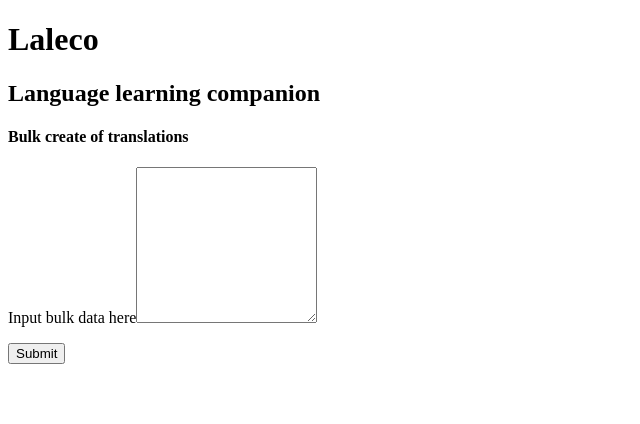
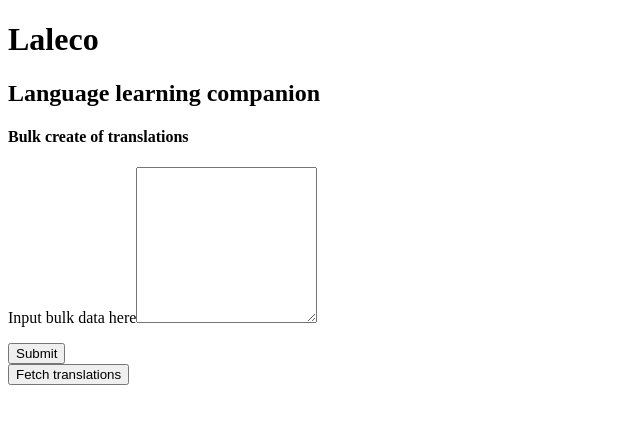
Before and after one commit to IvaMatesic/laleco-ui, an Angular app: page / in a window 1280 px wide. Shown: the top 424 px of the page, without its empty margins (0-640 px from the left). Built offline with nearby package versions, Linux system fonts and the light colour scheme.

Commit message:
Add simple view of WordTranslation

```diff
--- a/src/app/homepage/homepage.component.html
+++ b/src/app/homepage/homepage.component.html
@@ -1 +1,2 @@
 <app-bulk-create-word-translations/>
+<app-word-translation-list/>
--- a/src/app/homepage/homepage.component.ts
+++ b/src/app/homepage/homepage.component.ts
@@ -2,12 +2,14 @@ import {Component} from '@angular/core';
 import {
   BulkCreateWordTranslationsComponent
 } from '../bulk-create-word-translations/bulk-create-word-translations.component';
+import {WordTranslationListComponent} from '../word-translation-list/word-translation-list.component';
 
 @Component({
   selector: 'app-homepage',
   standalone: true,
   imports: [
-    BulkCreateWordTranslationsComponent
+    BulkCreateWordTranslationsComponent,
+    WordTranslationListComponent
   ],
   templateUrl: './homepage.component.html',
   styleUrl: './homepage.component.css'
--- /dev/null
+++ b/src/app/single-word-translation-view/single-word-translation-view.component.html
@@ -0,0 +1 @@
+<p>word: {{wordTranslation()?.word}},   translation: {{wordTranslation()?.translation}}</p>
--- /dev/null
+++ b/src/app/single-word-translation-view/single-word-translation-view.component.ts
@@ -0,0 +1,13 @@
+import {Component, input} from '@angular/core';
+import {WordTranslation} from '../models/word-translation.model';
+
+@Component({
+  selector: 'app-single-word-translation-view',
+  standalone: true,
+  imports: [],
+  templateUrl: './single-word-translation-view.component.html',
+  styleUrl: './single-word-translation-view.component.css'
+})
+export class SingleWordTranslationViewComponent {
+  wordTranslation = input<WordTranslation>();
+}
--- /dev/null
+++ b/src/app/word-translation-list/word-translation-list.component.html
@@ -0,0 +1,6 @@
+
+<button (click)="fetchTranslationsClicked()">Fetch translations</button>
+
+@for (item of translationList(); track item) {
+  <app-single-word-translation-view [wordTranslation]="item"/>
+}
--- /dev/null
+++ b/src/app/word-translation-list/word-translation-list.component.ts
@@ -0,0 +1,28 @@
+import {Component, signal} from '@angular/core';
+import {WordTranslationService} from '../services/word-translation.service';
+import {WordTranslation} from '../models/word-translation.model';
+import {
+  SingleWordTranslationViewComponent
+} from '../single-word-translation-view/single-word-translation-view.component';
+
+@Component({
+  selector: 'app-word-translation-list',
+  standalone: true,
+  imports: [
+    SingleWordTranslationViewComponent
+  ],
+  templateUrl: './word-translation-list.component.html',
+  styleUrl: './word-translation-list.component.css'
+})
+export class WordTranslationListComponent {
+
+  translationList = signal<WordTranslation[] | undefined>(undefined);
+
+  constructor(private wordTranslationService: WordTranslationService) {
+  }
+
+  fetchTranslationsClicked() {
+    this.wordTranslationService.getAllTranslations().subscribe(response => this.translationList.set(response))
+  }
+
+}
```
Also changed, not shown: src/app/single-word-translation-view/single-word-translation-view.component.css (added), src/app/word-translation-list/word-translation-list.component.css (added).
